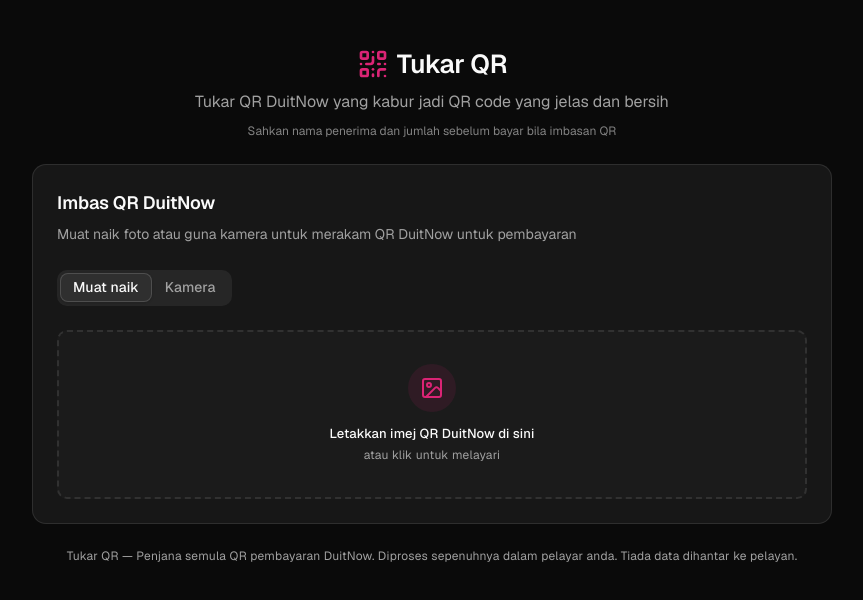
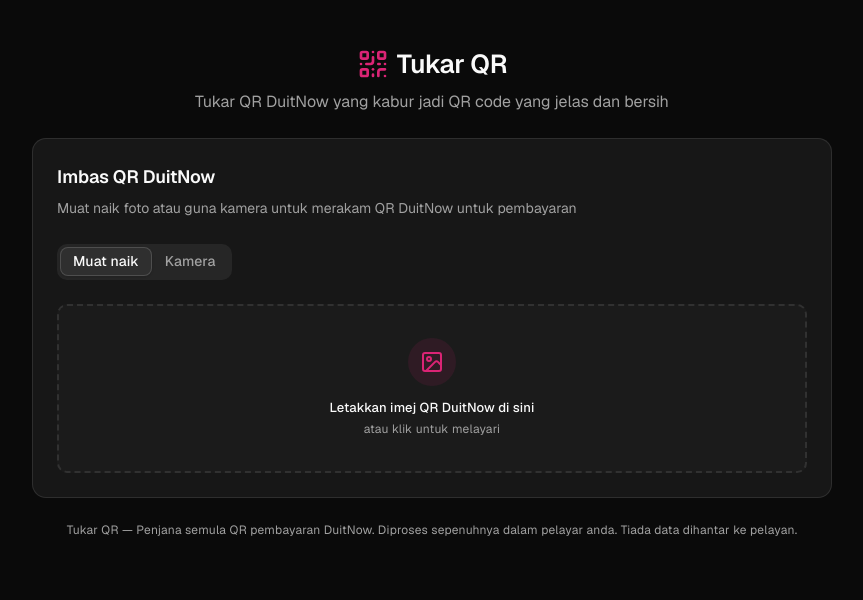
Before and after one commit to shahrulestar/tukarqr, a Next.js app: page / in a window 1280 px wide. Shown: the top 600 px of the page, without its empty margins (208-1071 px from the left). Built offline with nearby package versions, Linux system fonts and the light colour scheme; no server answers.

Commit message:
Tukar text

```diff
--- a/app/page.tsx
+++ b/app/page.tsx
@@ -722,9 +722,6 @@
           <p className="text-[14px] md:text-[16px] leading-[1.6] text-muted-foreground text-balance">
             Tukar QR DuitNow yang kabur jadi QR code yang jelas dan bersih
           </p>
-          <p className="text-[12px] leading-[1.5] text-muted-foreground/80">
-            Sahkan nama penerima dan jumlah sebelum bayar bila imbasan QR
-          </p>
         </div>
 
         {/* Input Card */}
```
